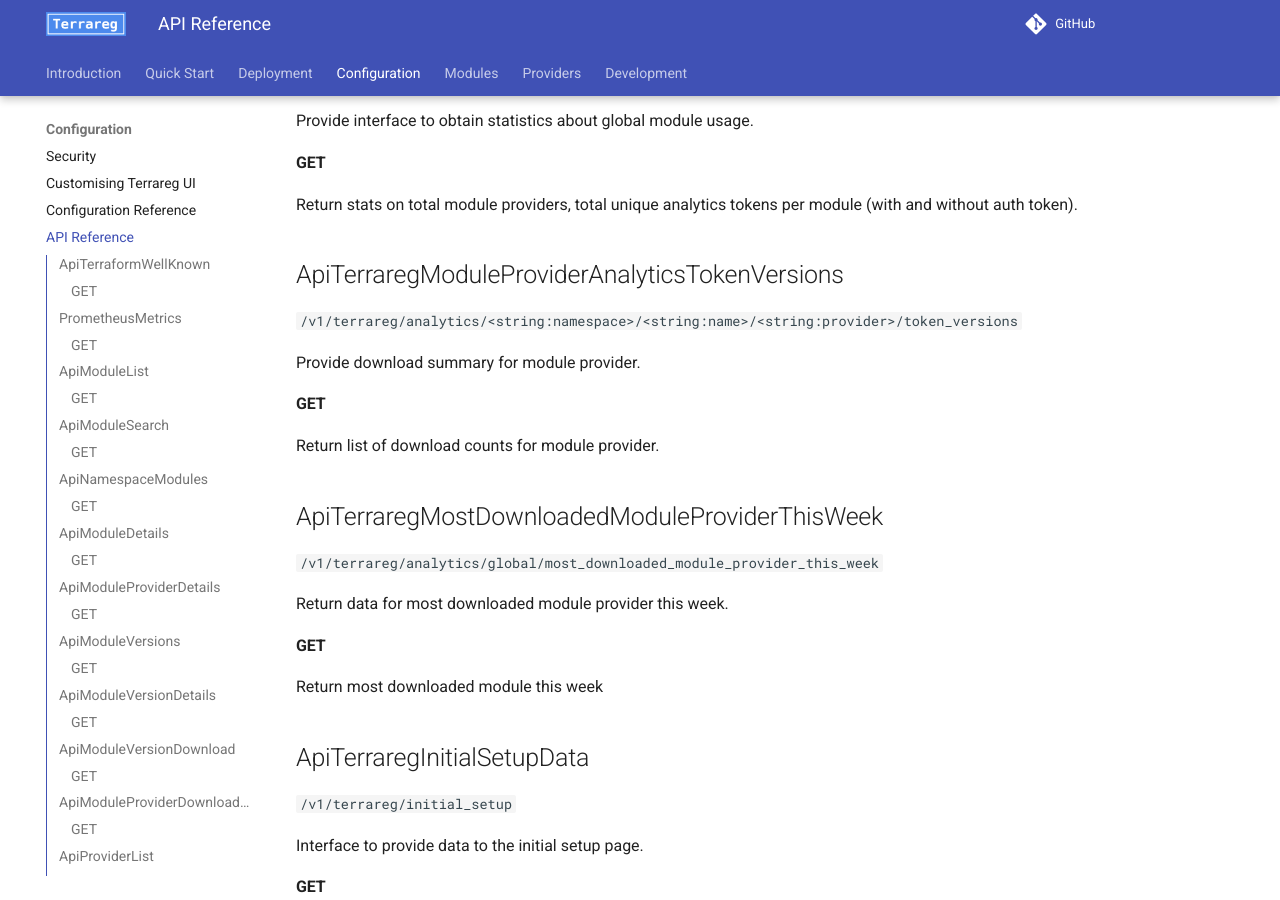
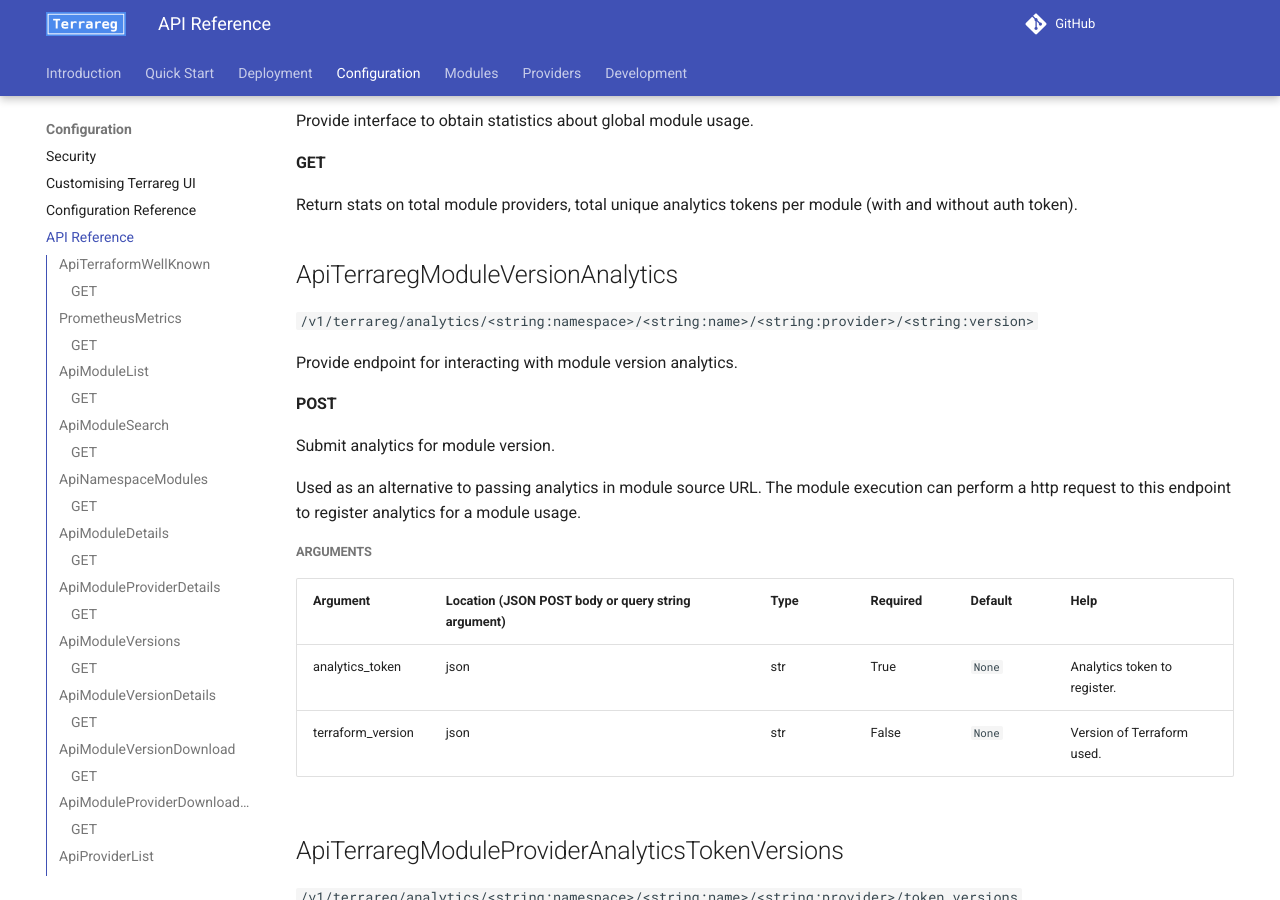
Before and after one commit to MatthewJohn/terrareg, an MkDocs documentation site: the page built from docs/API.md, in a window 1280 px wide and 900 px high, scrolled down 12916 px. Built offline with MkDocs 1.6.1 and Material for MkDocs 9.7.7, drawn with Linux system fonts in a browser that asks for light colours; comment, search, counter and statistics services are not loaded; the version menu is left out.

Commit message:
chore: Remove examples and usages of analytics in UI when example analytics token is removed
Add tests to verify this functionaltiy

Issue #548

```diff
--- a/docs/API.md
+++ b/docs/API.md
@@ -634,6 +634,30 @@
 Return stats on total module providers,
 total unique analytics tokens per module
 (with and without auth token).
+
+
+
+## ApiTerraregModuleVersionAnalytics
+
+`/v1/terrareg/analytics/<string:namespace>/<string:name>/<string:provider>/<string:version>`
+
+Provide endpoint for interacting with module version analytics.
+
+
+#### POST
+
+
+Submit analytics for module version.
+
+Used as an alternative to passing analytics in module source URL.
+The module execution can perform a http request to this endpoint to register analytics for a module usage.
+
+##### Arguments
+
+| Argument | Location (JSON POST body or query string argument) | Type | Required | Default | Help |
+|----------|----------------------------------------------------|------|----------|---------|------|
+| analytics_token | json | str | True | `None` | Analytics token to register. |
+| terraform_version | json | str | False | `None` | Version of Terraform used. |
 
 
 
--- a/terrareg/static/js/terrareg/module_provider_page.js
+++ b/terrareg/static/js/terrareg/module_provider_page.js
@@ -2194,7 +2194,7 @@
 
     // If analytics is disabled, hide the instruction to replace
     // the analytics token
-    if (config.DISABLE_ANALYTICS) {
+    if (config.DISABLE_ANALYTICS || !config.EXAMPLE_ANALYTICS_TOKEN) {
         $('#usage-example-analytics-token-instruction').addClass('default-hidden');
     }
 
```
Also changed, not shown: docs/CONFIG.md (+2 -0 lines), 2 other files.
